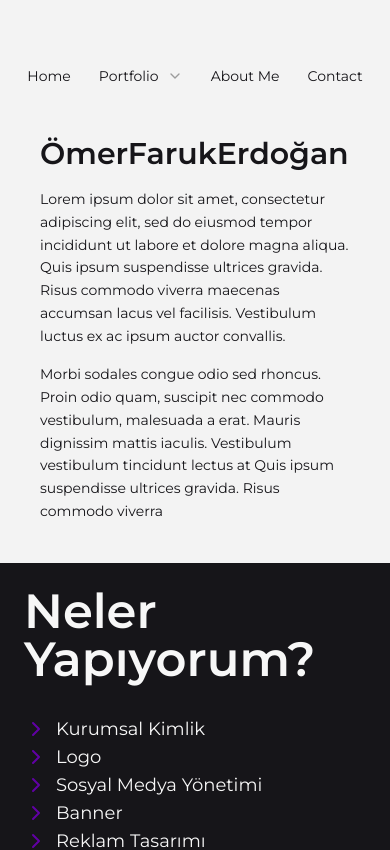
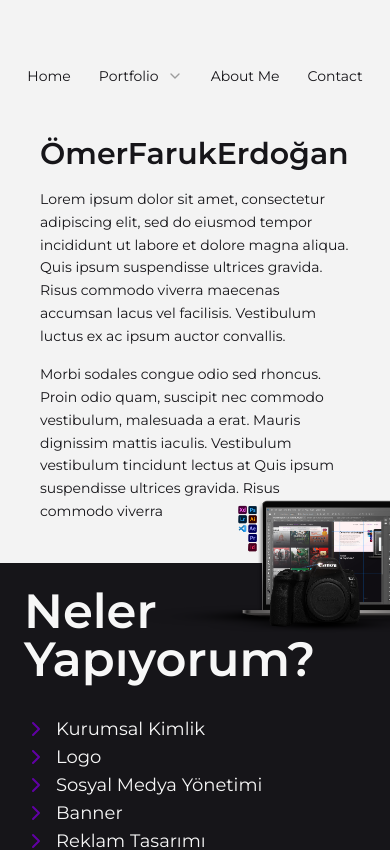
Before and after one commit to ofemate/Portfolio-NEW, a Next.js app: page /about in a window 390 px wide. Shown: the top 850 px of the page. Built offline with nearby package versions, Linux system fonts and the light colour scheme.

Commit message:
responsive changes

```diff
--- a/app/about/page.tsx
+++ b/app/about/page.tsx
@@ -6,26 +6,33 @@ type Props = {};
 
 const AboutPage = (props: Props) => {
   return (
-    <div className="flex flex-col h-full relative">
-      <div className="flex flex:col flex-1 md:pl-36 md:py-36 p-10 overflow-x-hidden ">
-        <div className="md:w-1/2 w-full">
-          <h1 className="text-[#161519] text-3xl md:text-6xl font-semibold mb-4 md:mb-10">
+    <div className="flex flex-col h-full relative overflow-x-hidden">
+      <div className="flex flex:col flex-1 lg:pl-36 lg:py-36 p-10">
+        <div className="lg:w-1/4 w-full">
+          <h1 className="text-[#161519] text-3xl lg:text-6xl font-semibold mb-4 lg:mb-10">
             ÖmerFarukErdoğan
           </h1>
-          <p className="text-[#161519] mb-4 leading-relaxed text-sm md:text-normal">
+          <p className="text-[#161519] mb-4 leading-relaxed text-sm lg:text-normal">
             Lorem ipsum dolor sit amet, consectetur adipiscing elit, sed do
             eiusmod tempor incididunt ut labore et dolore magna aliqua. Quis
             ipsum suspendisse ultrices gravida. Risus commodo viverra maecenas
             accumsan lacus vel facilisis. Vestibulum luctus ex ac ipsum auctor
             convallis.
           </p>
-          <p className="text-[#161519] leading-relaxed text-sm md:text-normal">
+          <p className="text-[#161519] leading-relaxed text-sm lg:text-normal">
             Morbi sodales congue odio sed rhoncus. Proin odio quam, suscipit nec
             commodo vestibulum, malesuada a erat. Mauris dignissim mattis
             iaculis. Vestibulum vestibulum tincidunt lectus at Quis ipsum
             suspendisse ultrices gravida. Risus commodo viverra
           </p>
         </div>
+        <Image
+          src={"/images/about-me-pc-camera.png"}
+          width={2200}
+          height={1100}
+          alt="pc camera"
+          className="absolute right-[-15%] md:bottom-[20%] bottom-[38%] w-[80%] md:w-[100%] object-contain"
+        />
       </div>
       <AboutSkills />
     </div>
--- a/app/globals.css
+++ b/app/globals.css
@@ -77,7 +77,9 @@
 
 body {
   background-color: #f3f3f3;
-  @apply flex flex-col min-h-screen overflow-x-hidden;
+  max-width: 100%;
+  overflow-x: hidden !important;
+  @apply flex flex-col min-h-screen;
 }
 
 main {
--- a/components/AboutSkills.tsx
+++ b/components/AboutSkills.tsx
@@ -16,14 +16,14 @@ const AboutSkills = (props: Props) => {
   ];
   return (
     <div className="gradientBg w-full">
-      <div className=" text-white p-6 md:p-24">
-        <h2 className="text-[#F7F7F7] text-5xl md:text-7xl font-semibold">
+      <div className=" text-white p-6 lg:p-24">
+        <h2 className="text-[#F7F7F7] text-5xl lg:text-7xl font-semibold">
           Neler <br /> Yapıyorum?
         </h2>
-        <div className="mt-8 grid grid-cols-1 md:grid-cols-2 md:w-1/2">
+        <div className="mt-8 grid grid-cols-1 md:grid-cols-2 lg:w-1/2">
           {skills.map((skill, index) => (
             <p
-              className="text-[#F7F7F7] md:text-2xl text-lg flex items-center gap-2"
+              className="text-[#F7F7F7] lg:text-2xl text-lg flex items-center gap-2"
               key={index}
             >
               <ChevronRight className="text-[#6100A5]" /> {skill}
```
